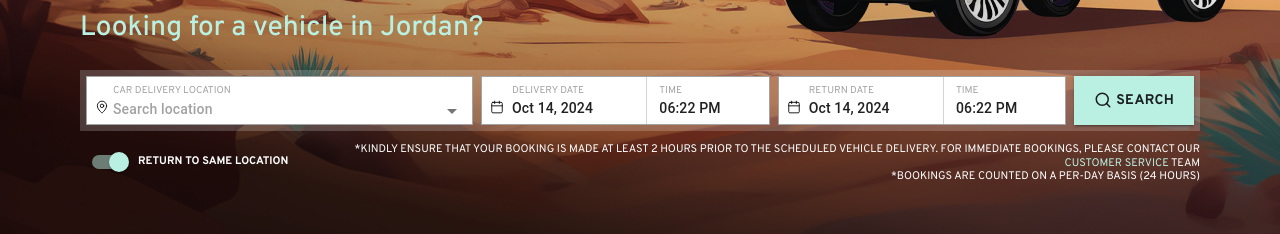
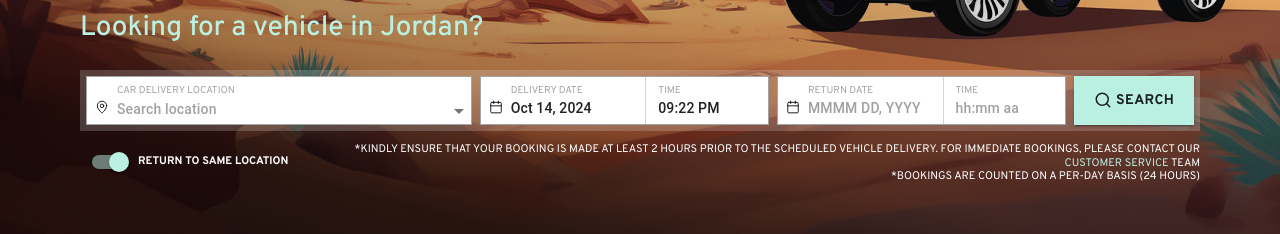
Before and after one commit to putubgs/bridge-rental, a Next.js app: page / in a window 1280 px wide. Shown: the part 552-786 px from the top of the page. Built offline with nearby package versions, Linux system fonts and the light colour scheme.

Commit message:
feat: car return location input

```diff
--- a/components/home/form/car-search-form.tsx
+++ b/components/home/form/car-search-form.tsx
@@ -1,19 +1,25 @@
 "use client";
 
-import { Button } from "@mui/material";
+import { Button, Switch } from "@mui/material";
+import dayjs from "dayjs";
 import { SearchIcon } from "lucide-react";
+import Link from "next/link";
+import { useState } from "react";
 import DateTimePicker from "../input/date-time-picker";
 import LocationInput from "../input/location-input";
-import { useState } from "react";
-import Link from "next/link";
 
 export default function CarSearchForm() {
+  const [sameReturnLocation, setSameReturnLocation] = useState(true);
+
   return (
+    <div className="space-y-3">
       <div className="flex h-max justify-between gap-2 bg-neutral-100 bg-opacity-20 p-[6px]">
-      <LocationInput />
-      <DateTimePicker date_label="DELIVERY DATE" />
-      <DateTimePicker date_label="RETURN DATE" />
-
+        <LocationInput sameReturnLocation={sameReturnLocation} />
+        <DateTimePicker
+          dateLabel="DELIVERY DATE"
+          defaultDateTime={dayjs.tz()}
+        />
+        <DateTimePicker dateLabel="RETURN DATE" />
         <Button variant="contained" className="basis-[12%]">
           <Link
             href={"/choices"}
@@ -24,5 +30,25 @@ export default function CarSearchForm() {
           </Link>
         </Button>
       </div>
+      <div className="flex items-start justify-between gap-14 text-[11px]">
+        <div className="flex items-center font-bold">
+          <Switch
+            color="primary"
+            checked={sameReturnLocation}
+            onChange={(e) => setSameReturnLocation(e.target.checked)}
+          />
+          <span className="whitespace-nowrap">RETURN TO SAME LOCATION</span>
+        </div>
+        <div className="text-end">
+          <p>
+            *KINDLY ENSURE THAT YOUR BOOKING IS MADE AT LEAST 2 HOURS PRIOR TO
+            THE SCHEDULED VEHICLE DELIVERY. FOR IMMEDIATE BOOKINGS, PLEASE
+            CONTACT OUR <span className="text-primary">CUSTOMER SERVICE</span>{" "}
+            TEAM
+          </p>
+          <p>*BOOKINGS ARE COUNTED ON A PER-DAY BASIS (24 HOURS)</p>
+        </div>
+      </div>
+    </div>
   );
 }
--- a/components/home/input/date-time-picker.tsx
+++ b/components/home/input/date-time-picker.tsx
@@ -1,15 +1,17 @@
 import { DatePicker, TimePicker } from "@mui/x-date-pickers";
-import dayjs from "dayjs";
+import dayjs, { Dayjs } from "dayjs";
 import { CalendarIcon, ChevronDownIcon } from "lucide-react";
 
 interface IDateTimePicker {
-  date_label?: string;
-  time_label?: string;
+  defaultDateTime?: Dayjs;
+  dateLabel?: string;
+  timeLabel?: string;
 }
 
 export default function DateTimePicker({
-  date_label = "DATE",
-  time_label = "TIME",
+  defaultDateTime,
+  dateLabel = "DATE",
+  timeLabel = "TIME",
 }: IDateTimePicker) {
   return (
     <div className="relative flex basis-[30%] justify-between border border-neutral-400 bg-white text-black">
@@ -17,13 +19,14 @@ export default function DateTimePicker({
         <CalendarIcon className="size-[14px]" strokeWidth={1.5} />
       </div>
       <div className="flex shrink-0 basis-[50%] flex-col border-r border-neutral-300 p-2 pb-0">
-        <span className="text-[10px] text-neutral-400">{date_label}</span>
+        <span className="text-[10px] text-neutral-400">{dateLabel}</span>
         <DatePicker
-          defaultValue={dayjs()}
+          defaultValue={defaultDateTime}
           format="MMM DD, YYYY"
           slots={{
             openPickerIcon: ChevronDownIcon,
           }}
+          minDate={dayjs()}
           slotProps={{
             openPickerIcon: {
               width: "15px",
@@ -54,9 +57,9 @@ export default function DateTimePicker({
         />
       </div>
       <div className="flex w-fit flex-col p-2 pb-1 pl-3">
-        <span className="text-[10px] text-neutral-400">{time_label}</span>
+        <span className="text-[10px] text-neutral-400">{timeLabel}</span>
         <TimePicker
-          defaultValue={dayjs()}
+          defaultValue={defaultDateTime}
           slots={{
             openPickerIcon: ChevronDownIcon,
           }}
--- a/components/home/input/location-input.tsx
+++ b/components/home/input/location-input.tsx
@@ -2,13 +2,17 @@ import { locationOptions } from "@/lib/static/locations-dummy";
 import { Autocomplete, TextField } from "@mui/material";
 import { MapPinIcon } from "lucide-react";
 
-export default function LocationInput() {
+interface ILocationInput {
+  sameReturnLocation: boolean;
+}
+
+export default function LocationInput({ sameReturnLocation }: ILocationInput) {
   return (
-    <div className="h-13 flex basis-[40%] gap-1 border border-neutral-400 bg-white p-2 pb-0 text-black">
-      <div className="flex h-full items-end pb-2.5">
+    <div className="h-13 flex basis-[40%] gap-1 border border-neutral-400 bg-white text-black">
+      <div className="flex h-full items-end p-2 pb-2.5 pr-1">
         <MapPinIcon className="size-[14px]" strokeWidth={1.5} />
       </div>
-      <div className="flex w-full flex-col">
+      <div className="flex w-full flex-col pb-0 pt-2">
         <span className="text-[10px] text-neutral-400">
           CAR DELIVERY LOCATION
         </span>
@@ -27,7 +31,6 @@ export default function LocationInput() {
               size="small"
               variant="standard"
               sx={{
-                height: "100%",
                 "& .MuiInputBase-input": {
                   padding: "1px 0",
                   fontWeight: 500,
@@ -47,6 +50,46 @@ export default function LocationInput() {
           )}
         />
       </div>
+      {!sameReturnLocation && (
+        <div className="flex w-full flex-col border-l border-neutral-300 p-2 pb-0 pl-2">
+          <span className="text-[10px] text-neutral-400">
+            CAR RETURN LOCATION
+          </span>
+          <Autocomplete
+            disablePortal
+            options={locationOptions}
+            renderOption={(props, option) => (
+              <li {...props} style={{ fontSize: "14px" }}>
+                {option}
+              </li>
+            )}
+            renderInput={(params) => (
+              <TextField
+                {...params}
+                placeholder="Search location"
+                size="small"
+                variant="standard"
+                sx={{
+                  "& .MuiInputBase-input": {
+                    padding: "1px 0",
+                    fontWeight: 500,
+                    fontSize: "14px",
+                  },
+                  "& .MuiInput-underline:before": {
+                    borderBottom: "none",
+                  },
+                  "& .MuiInput-underline:hover:not(.Mui-disabled):before": {
+                    borderBottom: "none",
+                  },
+                  "& .MuiInput-underline:after": {
+                    borderBottom: "none",
+                  },
+                }}
+              />
+            )}
+          />
+        </div>
+      )}
     </div>
   );
 }
--- a/components/home/section/hero-section.tsx
+++ b/components/home/section/hero-section.tsx
@@ -19,24 +19,7 @@ export default function HeroSection() {
         <p className="text-[28px] font-medium text-primary">
           Looking for a vehicle in Jordan?
         </p>
-        <div className="space-y-3">
-          <CarSearchForm />
-          <div className="flex items-start justify-between gap-14 text-[11px]">
-            <div className="flex items-center font-bold">
-              <Switch color="primary" defaultChecked />
-              <span className="whitespace-nowrap">RETURN TO SAME LOCATION</span>
-            </div>
-            <div className="text-end">
-              <p>
-                *KINDLY ENSURE THAT YOUR BOOKING IS MADE AT LEAST 2 HOURS PRIOR
-                TO THE SCHEDULED VEHICLE DELIVERY. FOR IMMEDIATE BOOKINGS,
-                PLEASE CONTACT OUR{" "}
-                <span className="text-primary">CUSTOMER SERVICE</span> TEAM
-              </p>
-              <p>*BOOKINGS ARE COUNTED ON A PER-DAY BASIS (24 HOURS)</p>
-            </div>
-          </div>
-        </div>
+        <CarSearchForm />
       </div>
     </section>
   );
--- a/components/shared/wrapper/mui-localization-provider.tsx
+++ b/components/shared/wrapper/mui-localization-provider.tsx
@@ -2,6 +2,14 @@
 
 import { LocalizationProvider } from "@mui/x-date-pickers";
 import { AdapterDayjs } from "@mui/x-date-pickers/AdapterDayjs";
+import dayjs from "dayjs";
+import utc from "dayjs/plugin/utc";
+import timezone from "dayjs/plugin/timezone";
+
+dayjs.extend(utc);
+dayjs.extend(timezone);
+
+dayjs.tz.setDefault("Etc/GMT-3");
 
 export default function MuiLocalizationProvider({
   children,
```
Lines whose indentation alone changed are shown as unchanged.
